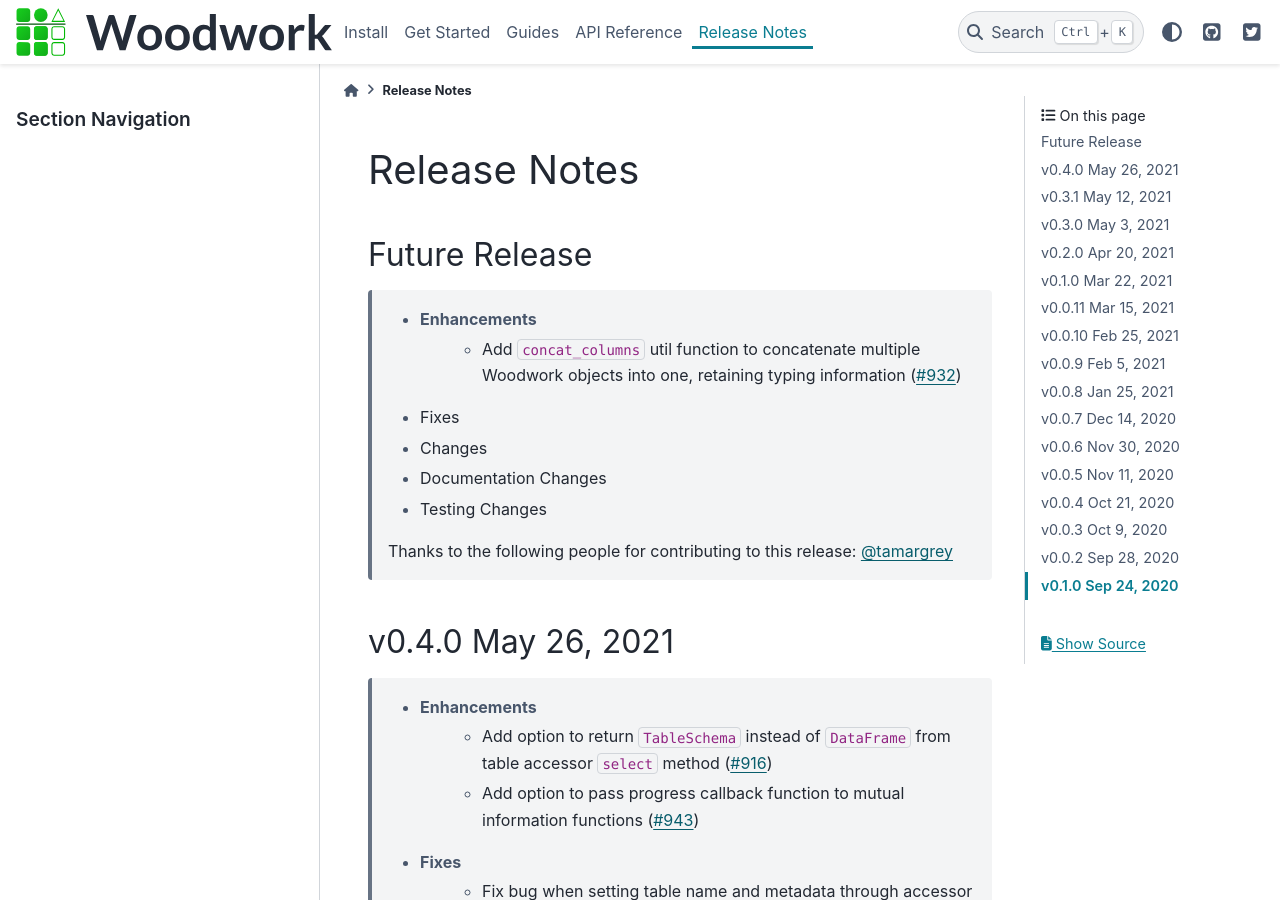
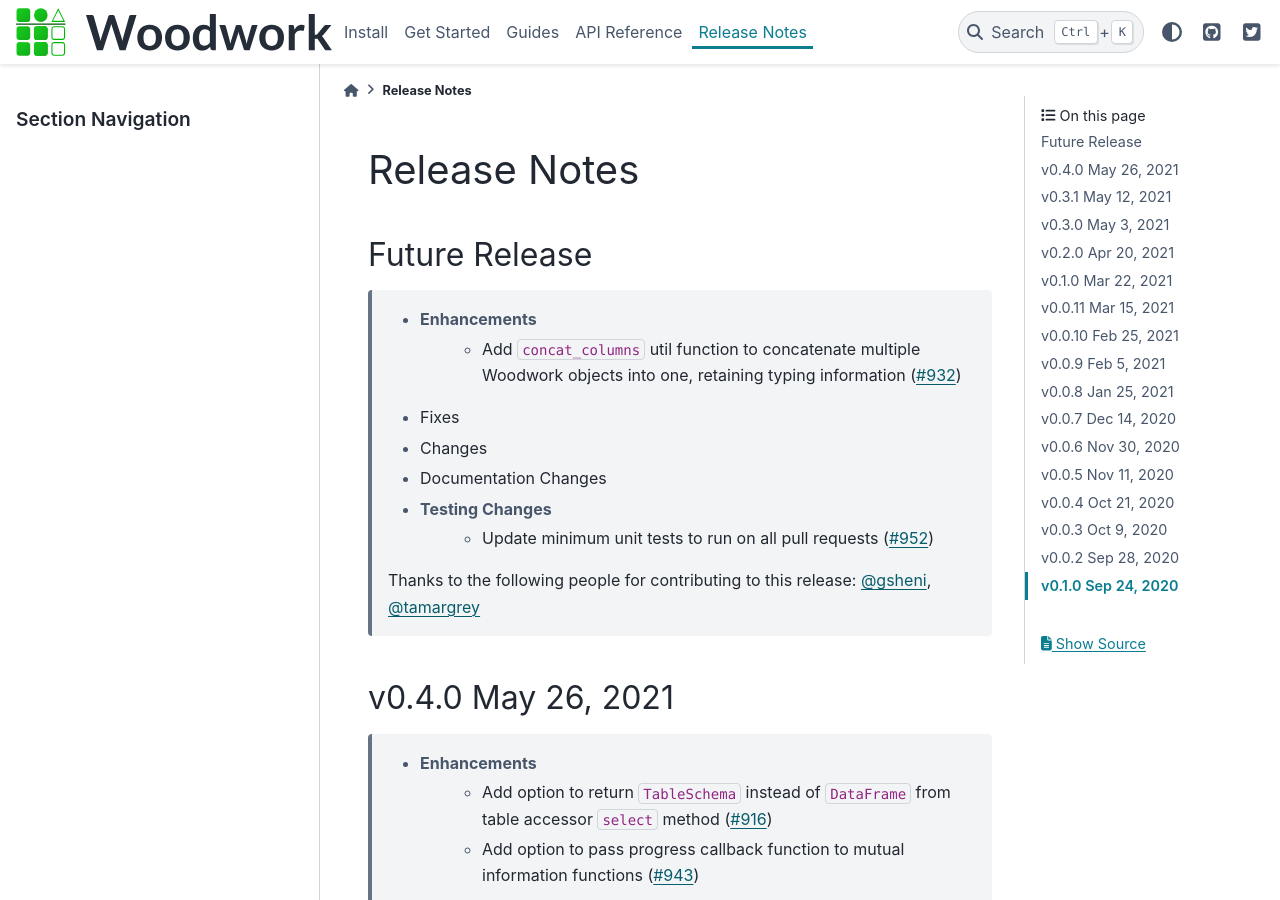
Before and after one commit to alteryx/woodwork, a Sphinx documentation site: the page built from docs/source/release_notes.rst, in a window 1280 px wide and 900 px high. Built offline with Sphinx 7.4.7 and the PyData theme 0.15.4, drawn with Linux system fonts in a browser that asks for light colours; comment, search, counter and statistics services are not loaded.

Commit message:
Update release_notes.rst

```diff
--- a/docs/source/release_notes.rst
+++ b/docs/source/release_notes.rst
@@ -11,9 +11,10 @@ Future Release
     * Changes
     * Documentation Changes
     * Testing Changes
+       * Update minimum unit tests to run on all pull requests (:pr:`952`)
 
     Thanks to the following people for contributing to this release:
-    :user:`tamargrey`
+    :user:`gsheni`, :user:`tamargrey`
 
 
 v0.4.0 May 26, 2021
```
